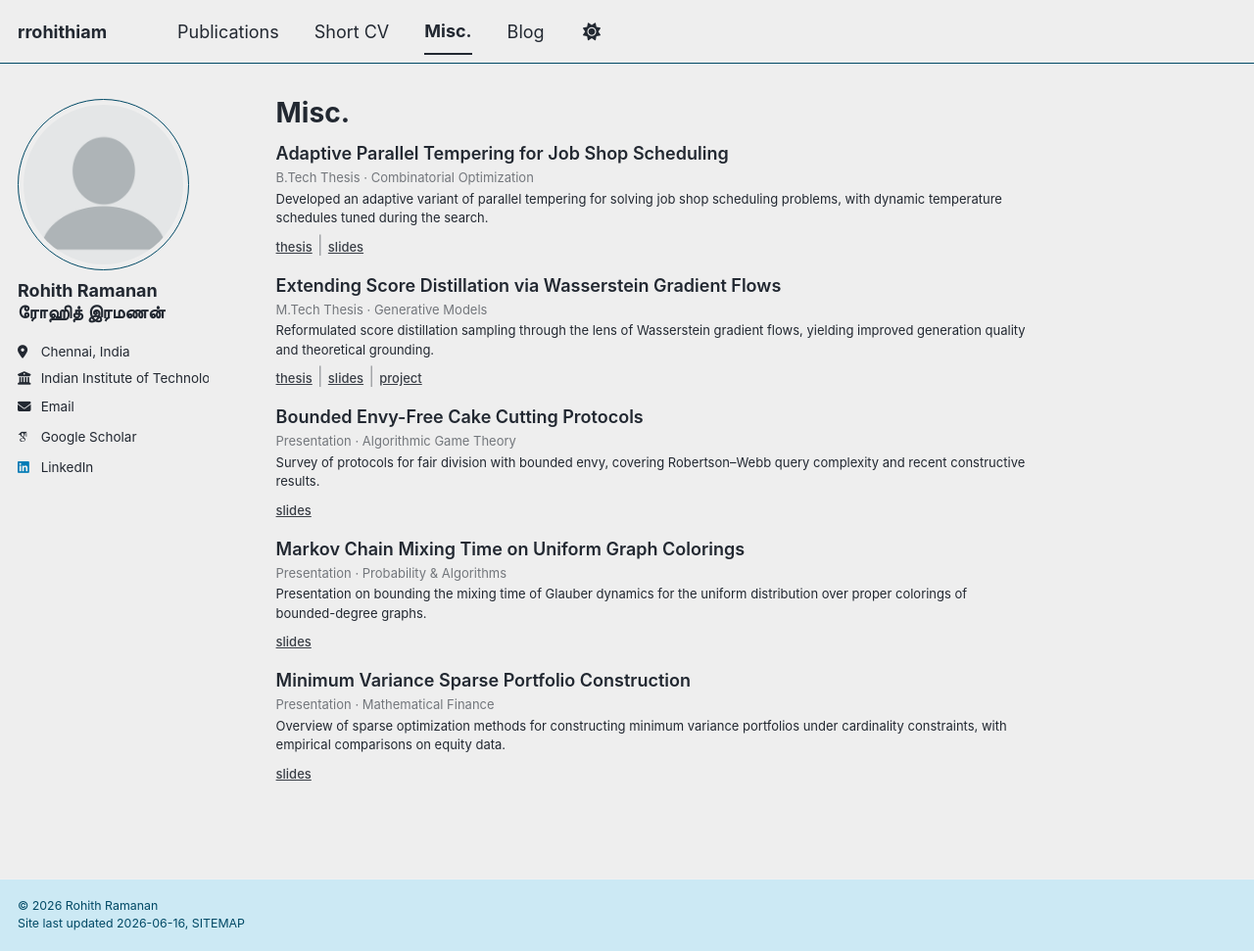
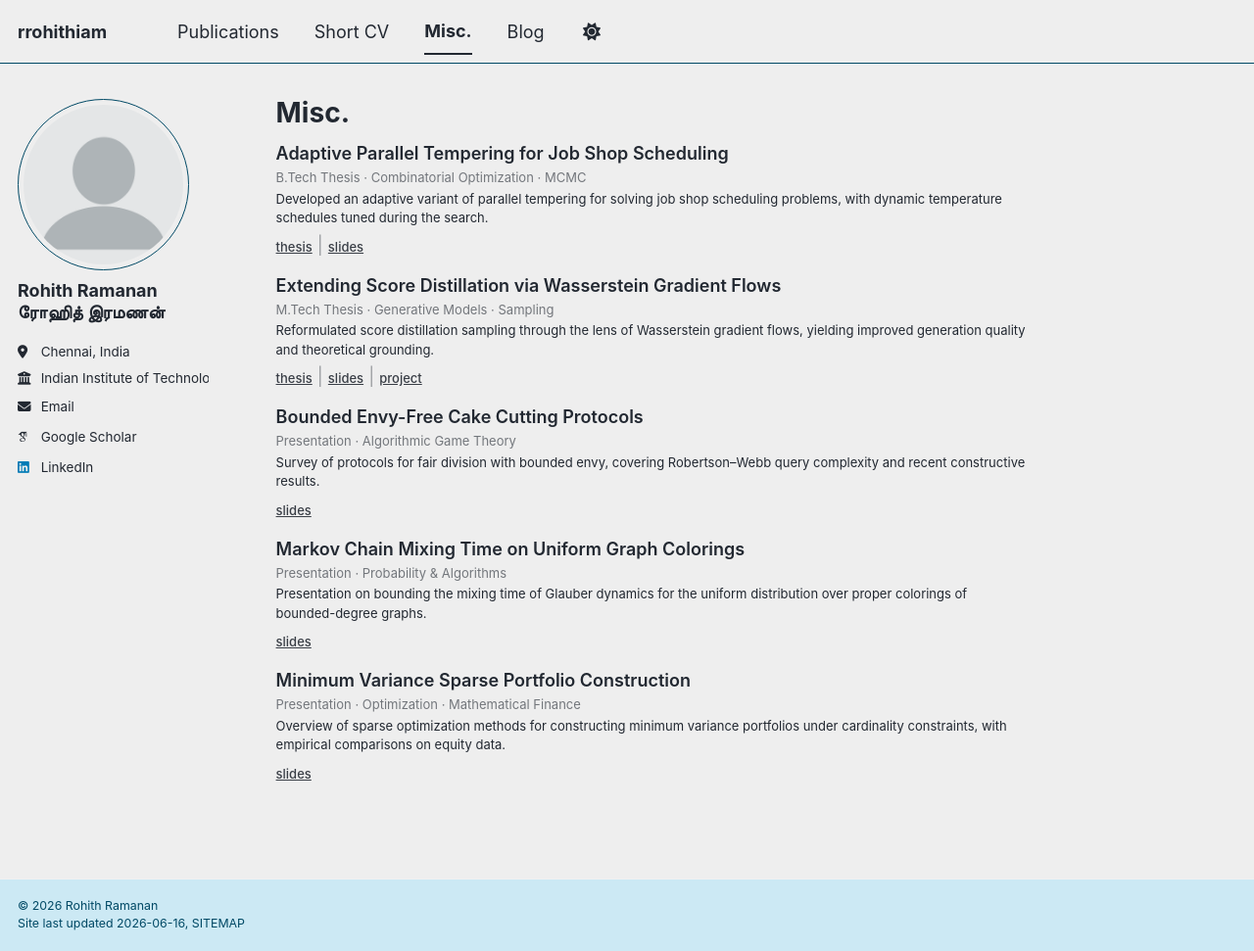
Before and after one commit to rrohithiam/rrohithiam.github.io, a Jekyll site: the page built from _pages/misc.md, in a window 1280 px wide and 971 px high. Shown: the whole window at 98% size. Built offline with Jekyll 4.4.1, drawn with Linux system fonts in a browser that asks for light colours; some web fonts are replaced; a script bundle is joined from its source files by our own code; library files that are not in the unit come from our copies.

Commit message:
Misc added

```diff
--- a/_pages/misc.md
+++ b/_pages/misc.md
@@ -16,14 +16,14 @@ author_profile: true
 
 <div class="pres-item">
   <span class="pres-title">Adaptive Parallel Tempering for Job Shop Scheduling</span>
-  <span class="pres-meta">B.Tech Thesis &middot; Combinatorial Optimization</span>
+  <span class="pres-meta">B.Tech Thesis &middot; Combinatorial Optimization &middot; MCMC</span>
   <span class="pres-desc">Developed an adaptive variant of parallel tempering for solving job shop scheduling problems, with dynamic temperature schedules tuned during the search.</span>
-  <div><a href="/assets/pdfs/btech-thesis.pdf" class="pres-link">thesis</a> <span style="opacity:0.4;">|</span> <a href="/assets/pdfs/btech-slides.pdf" class="pres-link">slides</a></div>
+  <div><a href="/files/bachelors_thesis.pdf" class="pres-link">thesis</a> <span style="opacity:0.4;">|</span> <a href="/assets/pdfs/btech-slides.pdf" class="pres-link">slides</a></div>
 </div>
 
 <div class="pres-item">
   <span class="pres-title">Extending Score Distillation via Wasserstein Gradient Flows</span>
-  <span class="pres-meta">M.Tech Thesis &middot; Generative Models</span>
+  <span class="pres-meta">M.Tech Thesis &middot; Generative Models &middot; Sampling</span>
   <span class="pres-desc">Reformulated score distillation sampling through the lens of Wasserstein gradient flows, yielding improved generation quality and theoretical grounding.</span>
   <div><a href="/assets/pdfs/mtech-thesis.pdf" class="pres-link">thesis</a> <span style="opacity:0.4;">|</span> <a href="/assets/pdfs/mtech-slides.pdf" class="pres-link">slides</a> <span style="opacity:0.4;">|</span> <a href="https://your-project-url.com" class="pres-link">project</a></div>
 </div>
@@ -44,7 +44,7 @@ author_profile: true
 
 <div class="pres-item">
   <span class="pres-title">Minimum Variance Sparse Portfolio Construction</span>
-  <span class="pres-meta">Presentation &middot; Mathematical Finance</span>
+  <span class="pres-meta">Presentation &middot; Optimization &middot; Mathematical Finance</span>
   <span class="pres-desc">Overview of sparse optimization methods for constructing minimum variance portfolios under cardinality constraints, with empirical comparisons on equity data.</span>
   <div><a href="/assets/pdfs/portfolio.pdf" class="pres-link">slides</a></div>
 </div>
```
Also changed, not shown: files/bibtex1.bib (deleted, +0 -10 lines), 13 other files.
